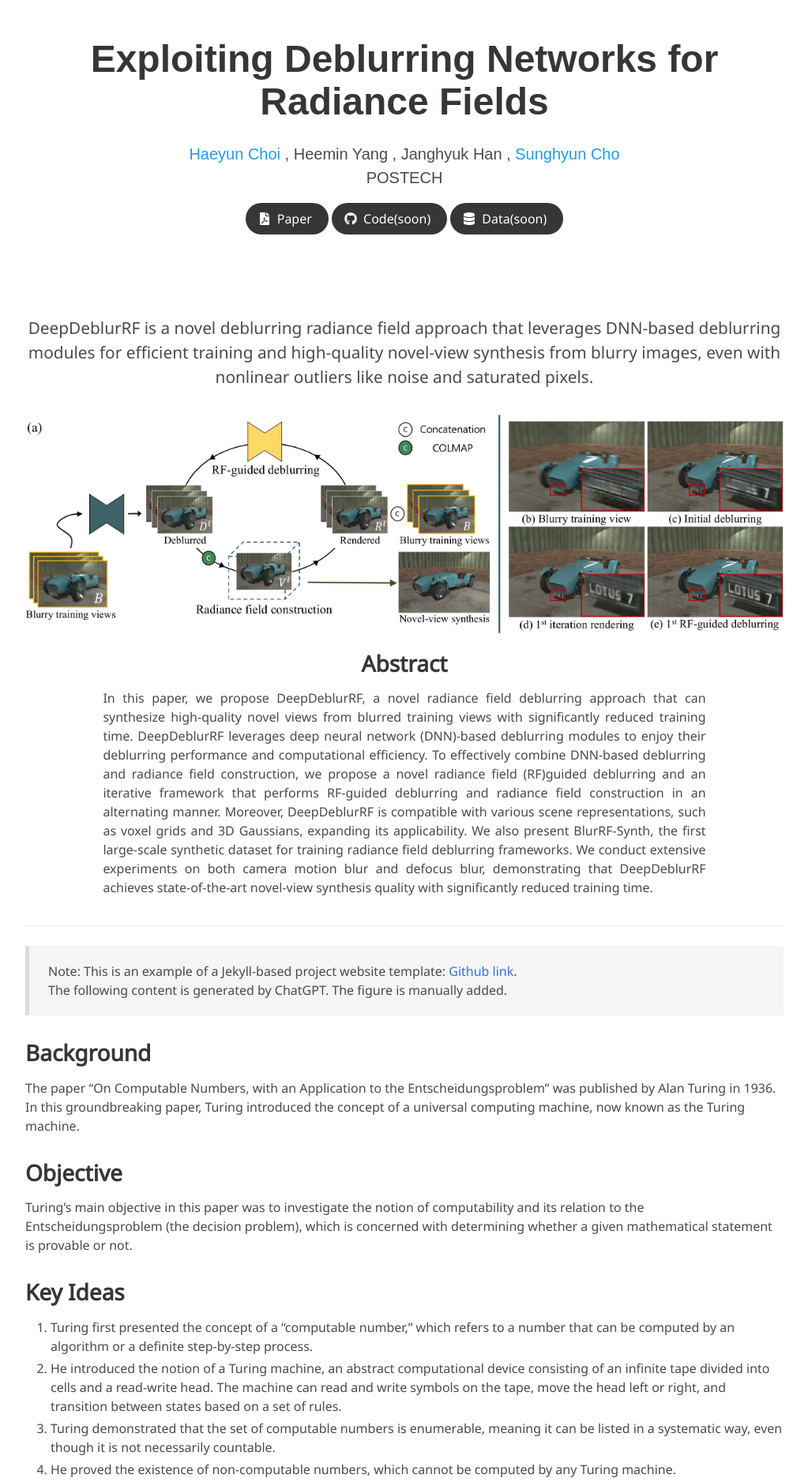
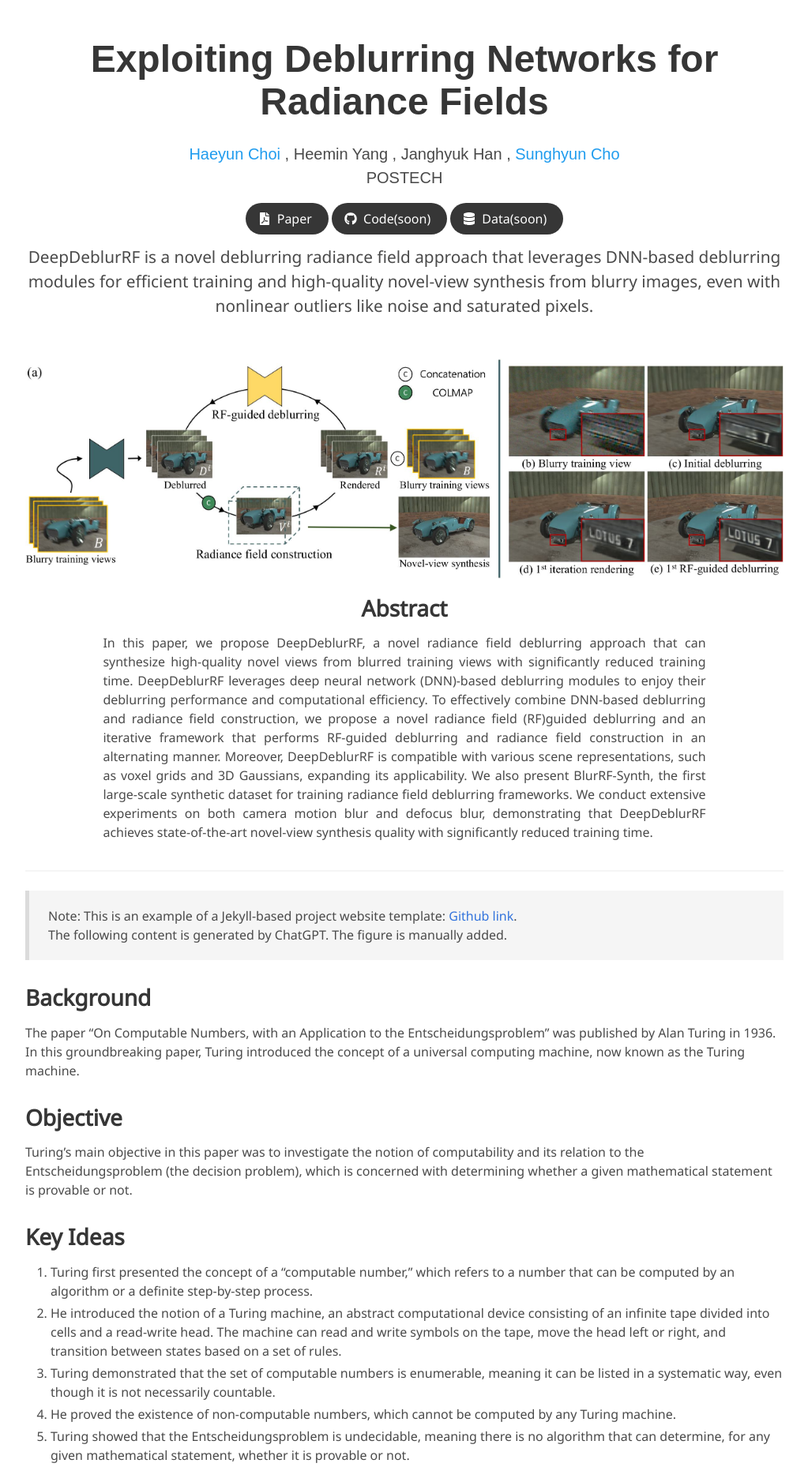
Before and after one commit to haeyun-choi/DDRF_site, a Jekyll site: the page built from index.md, in a window 1280 px wide. Shown: the top 1877 px of the page at 79% size, without its empty margins (128-1151 px from the left). Built offline with Jekyll 4.4.1, drawn with Linux system fonts in a browser that asks for light colours; some web fonts are replaced.

Commit message:
Update index.md

```diff
--- a/index.md
+++ b/index.md
@@ -18,7 +18,7 @@ data: https://huggingface.co/docs/datasets
 ---
 
 <!-- Title and abstract section -->
-<div style="font-size: 1.3em; margin-bottom: 30px; margin-top: -10px; text-align: center;">
+<div style="font-size: 1.3em; margin-bottom: 50px; margin-top: -100px; text-align: center;">
     DeepDeblurRF is a novel deblurring radiance field approach that leverages DNN-based deblurring modules for efficient training and high-quality novel-view synthesis from blurry images, even with nonlinear outliers like noise and saturated pixels.
 </div>
 
```
